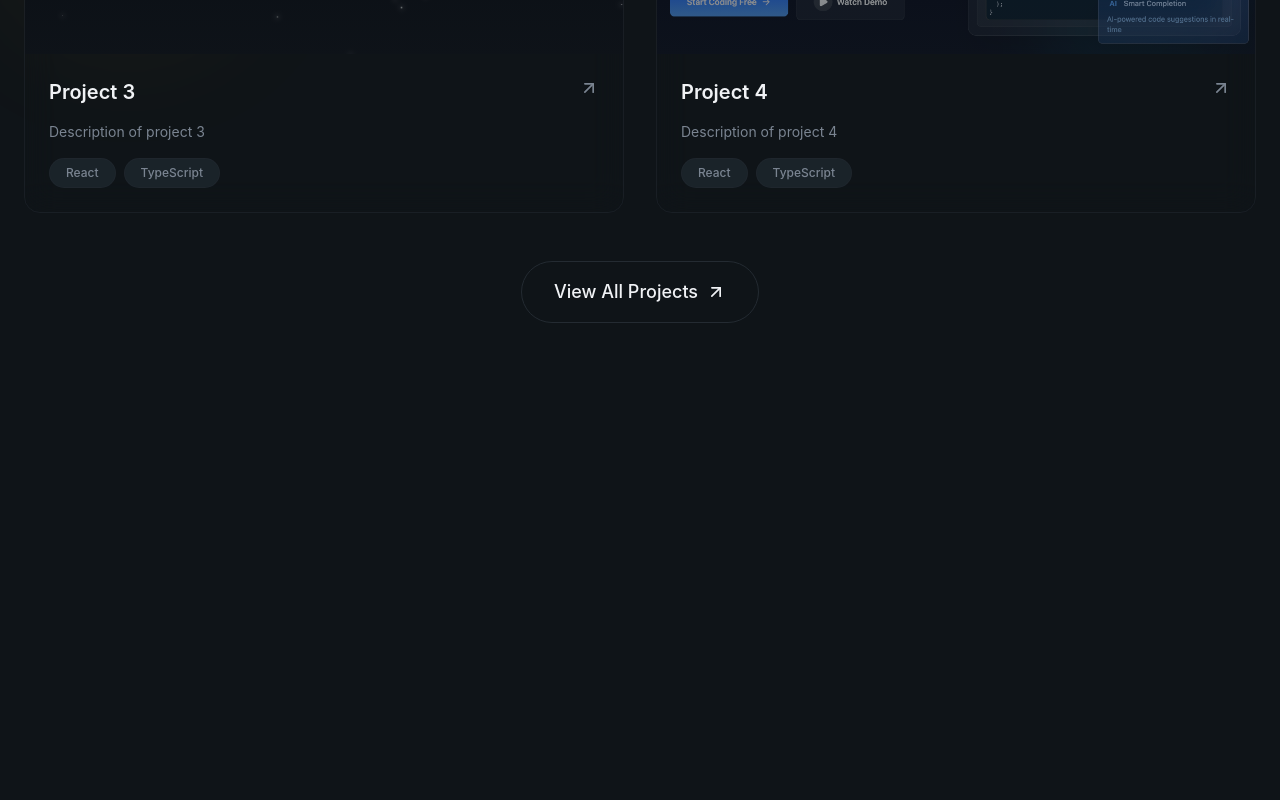
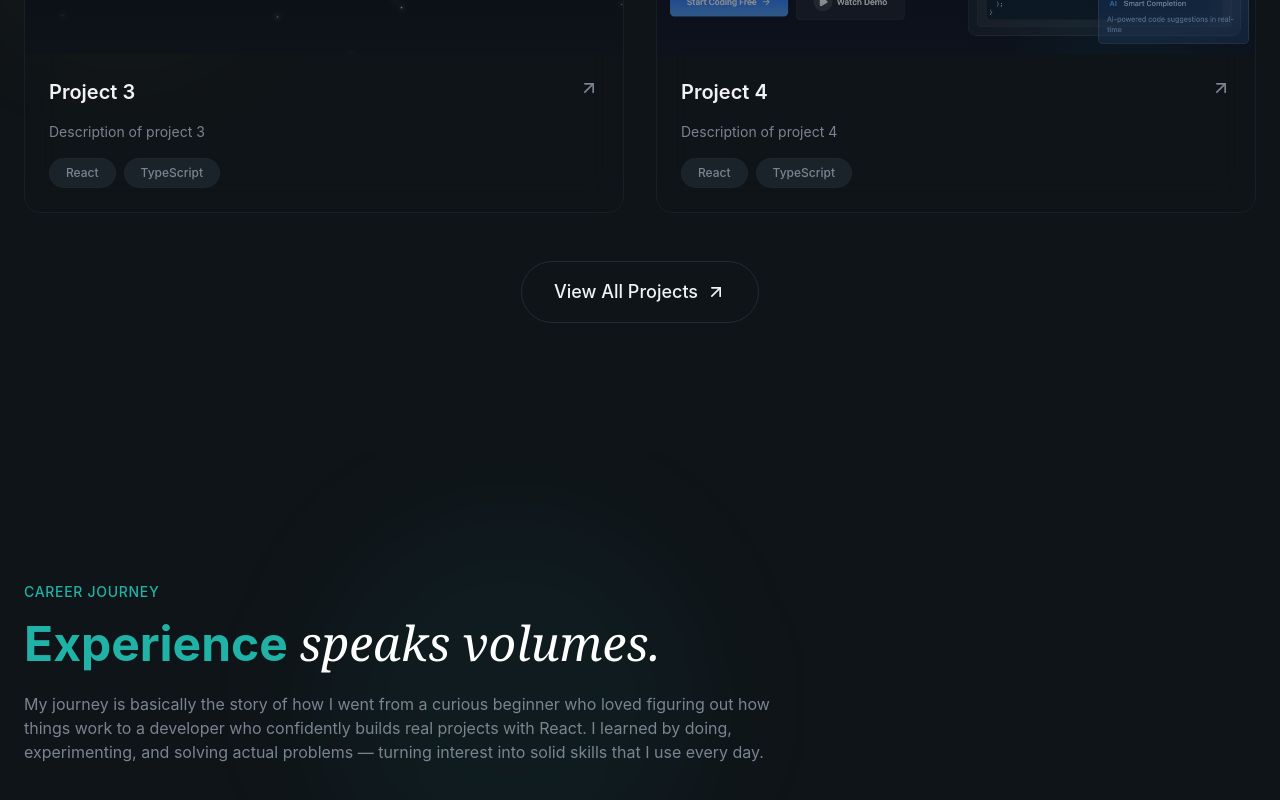
Before and after one commit to SpiriT-L/cv-portfolio, a React (Vite) app: page / in a window 1280 px wide. Shown: the part 3313-4113 px from the top of the page. Before the commit the page ends 4020 px from the top, so only its background shows below. Built offline with nearby package versions, Linux system fonts and the light colour scheme.

Commit message:
feat: enhance Experience section with additional description and styling

```diff
--- a/src/section/Experience.tsx
+++ b/src/section/Experience.tsx
@@ -36,7 +36,23 @@ export const Experience = () => {
   return (
     <>
       <section id='experience' className='py-32 relative overflow-hidden'>
-        <div></div>
+        <div className='absolute top-1/2 left-1/4 w-96 h-96 bg-primary/5 rounded-full blur-3xl -translate-y-1/2' />
+        <div className='container mx-auto px-6 relative z-10'>
+          <div className='max-w-3xl mb-16'>
+            <span className='text-secondary-foreground text-sm font-medium tracking-wider uppercase'>
+              Career Journey
+            </span>
+            <h2 className='text-4xl md:text-5xl font-bold mt-4 mb-6 animate-fade-in animation-delay-100 text-secondary-foreground'>
+              Experience{' '}
+              <span className='font-serif italic font-normal text-white'>
+                speaks volumes.
+              </span>
+            </h2>
+            <p className='text-muted-foreground animate-fade-in animation-delay-200'>
+              My journey is basically the story of how I went from a curious beginner who loved figuring out how things work to a developer who confidently builds real projects with React. I learned by doing, experimenting, and solving actual problems — turning interest into solid skills that I use every day.
+            </p>
+          </div>
+        </div>
       </section>
     </>
   );
```
